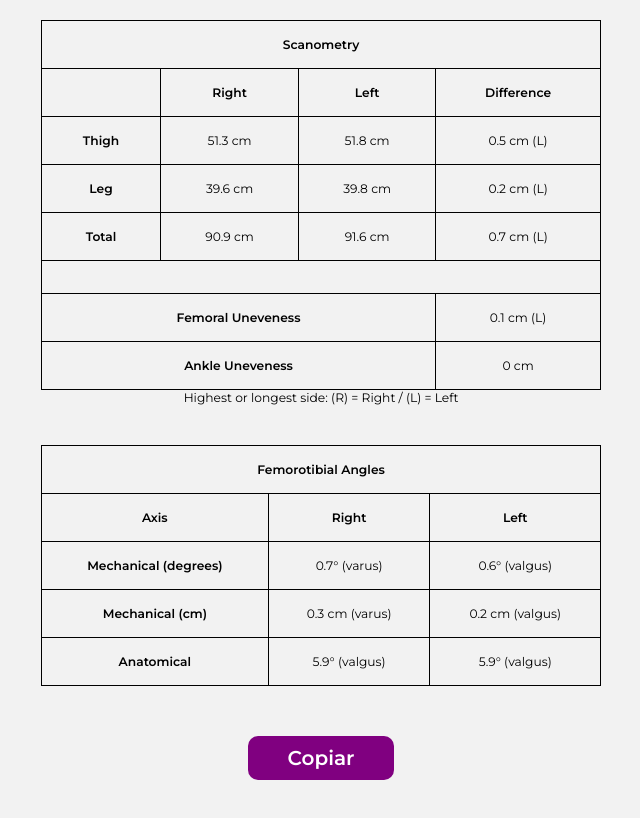
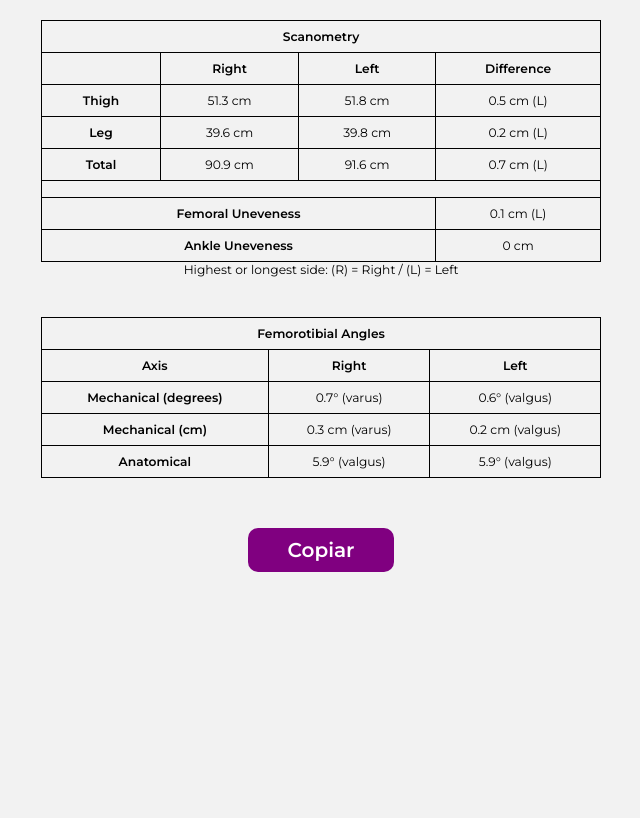
Before and after one commit to imbitubadigital/poc_table, a React (Vite) app: page / in a window 1280 px wide. Shown: the top 818 px of the page, without its empty margins (319-959 px from the left). Built offline with nearby package versions, Linux system fonts and the light colour scheme; no server answers.

Commit message:
refactor: spaces

```diff
--- a/src/pages/Copy/index.tsx
+++ b/src/pages/Copy/index.tsx
@@ -31,7 +31,7 @@ export function Copy() {
                 colSpan={4}
                 style={{
                   border: '1px solid black',
-                  padding: '16px 20px',
+                  padding: '8px 20px',
                   textAlign: 'center',
                 }}
               >
@@ -47,14 +47,14 @@ export function Copy() {
               <td
                 style={{
                   border: '1px solid black',
-                  padding: '16px 20px',
+                  padding: '8px 20px',
                   textAlign: 'center',
                 }}
               ></td>
               <td
                 style={{
                   border: '1px solid black',
-                  padding: '16px 20px',
+                  padding: '8px 20px',
                   textAlign: 'center',
                 }}
               >
@@ -65,7 +65,7 @@ export function Copy() {
               <td
                 style={{
                   border: '1px solid black',
-                  padding: '16px 20px',
+                  padding: '8px 20px',
                   textAlign: 'center',
                 }}
               >
@@ -76,7 +76,7 @@ export function Copy() {
               <td
                 style={{
                   border: '1px solid black',
-                  padding: '16px 20px',
+                  padding: '8px 20px',
                   textAlign: 'center',
                 }}
               >
@@ -89,7 +89,7 @@ export function Copy() {
               <td
                 style={{
                   border: '1px solid black',
-                  padding: '16px 20px',
+                  padding: '8px 20px',
                   textAlign: 'center',
                 }}
               >
@@ -100,7 +100,7 @@ export function Copy() {
               <td
                 style={{
                   border: '1px solid black',
-                  padding: '16px 20px',
+                  padding: '8px 20px',
                   textAlign: 'center',
                 }}
               >
@@ -109,7 +109,7 @@ export function Copy() {
               <td
                 style={{
                   border: '1px solid black',
-                  padding: '16px 20px',
+                  padding: '8px 20px',
                   textAlign: 'center',
                 }}
               >
@@ -118,7 +118,7 @@ export function Copy() {
               <td
                 style={{
                   border: '1px solid black',
-                  padding: '16px 20px',
+                  padding: '8px 20px',
                   textAlign: 'center',
                 }}
               >
@@ -129,7 +129,7 @@ export function Copy() {
               <td
                 style={{
                   border: '1px solid black',
-                  padding: '16px 20px',
+                  padding: '8px 20px',
                   textAlign: 'center',
                 }}
               >
@@ -140,7 +140,7 @@ export function Copy() {
               <td
                 style={{
                   border: '1px solid black',
-                  padding: '16px 20px',
+                  padding: '8px 20px',
                   textAlign: 'center',
                 }}
               >
@@ -149,7 +149,7 @@ export function Copy() {
               <td
                 style={{
                   border: '1px solid black',
-                  padding: '16px 20px',
+                  padding: '8px 20px',
                   textAlign: 'center',
                 }}
               >
@@ -158,7 +158,7 @@ export function Copy() {
               <td
                 style={{
                   border: '1px solid black',
-                  padding: '16px 20px',
+                  padding: '8px 20px',
                   textAlign: 'center',
                 }}
               >
@@ -169,7 +169,7 @@ export function Copy() {
               <td
                 style={{
                   border: '1px solid black',
-                  padding: '16px 20px',
+                  padding: '8px 20px',
                   textAlign: 'center',
                 }}
               >
@@ -180,7 +180,7 @@ export function Copy() {
               <td
                 style={{
                   border: '1px solid black',
-                  padding: '16px 20px',
+                  padding: '8px 20px',
                   textAlign: 'center',
                 }}
               >
@@ -189,7 +189,7 @@ export function Copy() {
               <td
                 style={{
                   border: '1px solid black',
-                  padding: '16px 20px',
+                  padding: '8px 20px',
                   textAlign: 'center',
                 }}
               >
@@ -198,7 +198,7 @@ export function Copy() {
               <td
                 style={{
                   border: '1px solid black',
-                  padding: '16px 20px',
+                  padding: '8px 20px',
                   textAlign: 'center',
                 }}
               >
@@ -210,7 +210,7 @@ export function Copy() {
                 colSpan={4}
                 style={{
                   border: '1px solid black',
-                  padding: '16px 20px',
+                  padding: '8px 20px',
                   textAlign: 'center',
                 }}
               ></td>
@@ -220,7 +220,7 @@ export function Copy() {
                 colSpan={3}
                 style={{
                   border: '1px solid black',
-                  padding: '16px 20px',
+                  padding: '8px 20px',
                   textAlign: 'center',
                 }}
               >
@@ -231,7 +231,7 @@ export function Copy() {
               <td
                 style={{
                   border: '1px solid black',
-                  padding: '16px 20px',
+                  padding: '8px 20px',
                   textAlign: 'center',
                 }}
               >
@@ -243,7 +243,7 @@ export function Copy() {
                 colSpan={3}
                 style={{
                   border: '1px solid black',
-                  padding: '16px 20px',
+                  padding: '8px 20px',
                   textAlign: 'center',
                 }}
               >
@@ -254,7 +254,7 @@ export function Copy() {
               <td
                 style={{
                   border: '1px solid black',
-                  padding: '16px 20px',
+                  padding: '8px 20px',
                   textAlign: 'center',
                 }}
               >
@@ -291,7 +291,7 @@ export function Copy() {
                 colSpan={3}
                 style={{
                   border: '1px solid black',
-                  padding: '16px 20px',
+                  padding: '8px 20px',
                   textAlign: 'center',
                 }}
               >
@@ -304,7 +304,7 @@ export function Copy() {
               <td
                 style={{
                   border: '1px solid black',
-                  padding: '16px 20px',
+                  padding: '8px 20px',
                   textAlign: 'center',
                 }}
               >
@@ -315,7 +315,7 @@ export function Copy() {
               <td
                 style={{
                   border: '1px solid black',
-                  padding: '16px 20px',
+                  padding: '8px 20px',
                   textAlign: 'center',
                 }}
               >
@@ -326,7 +326,7 @@ export function Copy() {
               <td
                 style={{
                   border: '1px solid black',
-                  padding: '16px 20px',
+                  padding: '8px 20px',
                   textAlign: 'center',
                 }}
               >
@@ -339,7 +339,7 @@ export function Copy() {
               <td
                 style={{
                   border: '1px solid black',
-                  padding: '16px 20px',
+                  padding: '8px 20px',
                   textAlign: 'center',
                 }}
               >
@@ -350,7 +350,7 @@ export function Copy() {
               <td
                 style={{
                   border: '1px solid black',
-                  padding: '16px 20px',
+                  padding: '8px 20px',
                   textAlign: 'center',
                 }}
               >
@@ -359,7 +359,7 @@ export function Copy() {
               <td
                 style={{
                   border: '1px solid black',
-                  padding: '16px 20px',
+                  padding: '8px 20px',
                   textAlign: 'center',
                 }}
               >
@@ -370,7 +370,7 @@ export function Copy() {
               <td
                 style={{
                   border: '1px solid black',
-                  padding: '16px 20px',
+                  padding: '8px 20px',
                   textAlign: 'center',
                 }}
               >
@@ -381,7 +381,7 @@ export function Copy() {
               <td
                 style={{
                   border: '1px solid black',
-                  padding: '16px 20px',
+                  padding: '8px 20px',
                   textAlign: 'center',
                 }}
               >
@@ -390,7 +390,7 @@ export function Copy() {
               <td
                 style={{
                   border: '1px solid black',
-                  padding: '16px 20px',
+                  padding: '8px 20px',
                   textAlign: 'center',
                 }}
               >
@@ -401,7 +401,7 @@ export function Copy() {
               <td
                 style={{
                   border: '1px solid black',
-                  padding: '16px 20px',
+                  padding: '8px 20px',
                   textAlign: 'center',
                 }}
               >
@@ -412,7 +412,7 @@ export function Copy() {
               <td
                 style={{
                   border: '1px solid black',
-                  padding: '16px 20px',
+                  padding: '8px 20px',
                   textAlign: 'center',
                 }}
               >
@@ -421,7 +421,7 @@ export function Copy() {
               <td
                 style={{
                   border: '1px solid black',
-                  padding: '16px 20px',
+                  padding: '8px 20px',
                   textAlign: 'center',
                 }}
               >
```
